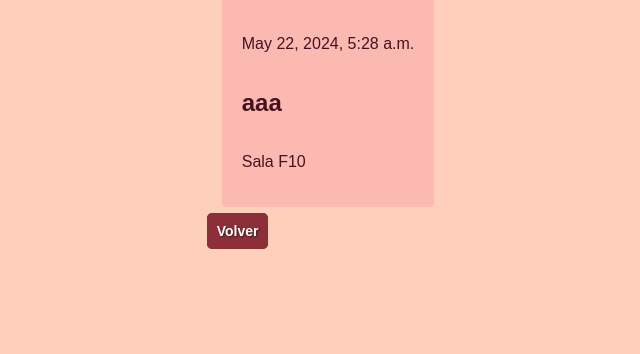
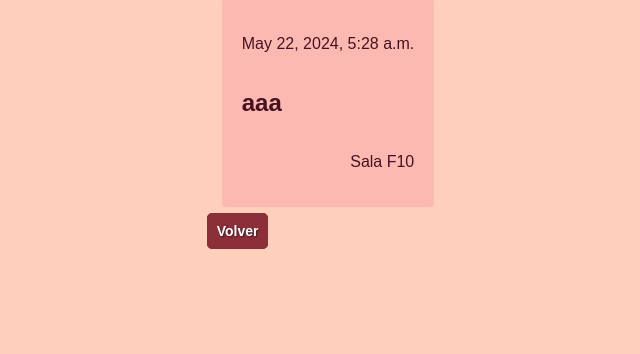
Before and after one commit to DCC-CC4401/2024-1-CC4401-1-grupo-3, a Django app: page /reports in a window 1280 px wide. Shown: the part 125-479 px from the top of the page, without its empty margins (312-952 px from the left). Run offline with Django 5.2, Linux system fonts and the light colour scheme; data comes from the database, SQL or seed files in the repository.

Commit message:
changed classes of p data to foot

```diff
--- a/estadobuxef/templates/reports.html
+++ b/estadobuxef/templates/reports.html
@@ -11,9 +11,9 @@
         {% if data %}
             {% for reporte in data %}
             <div class="container">
-                    <p class="time">{{reporte.hora}}</p>
+                    <p class="foot">{{reporte.hora}}</p>
                     <h1>{{reporte.contenido}}</h1>
-                    <p class="place">{{reporte.lugar.nombre}}</p>
+                    <p class="foot">{{reporte.lugar.nombre}}</p>
                     <!-- {% if reporte.foto %}
                     <p>{{reporte.foto}}</p>
                     {% endif %} -->
```
